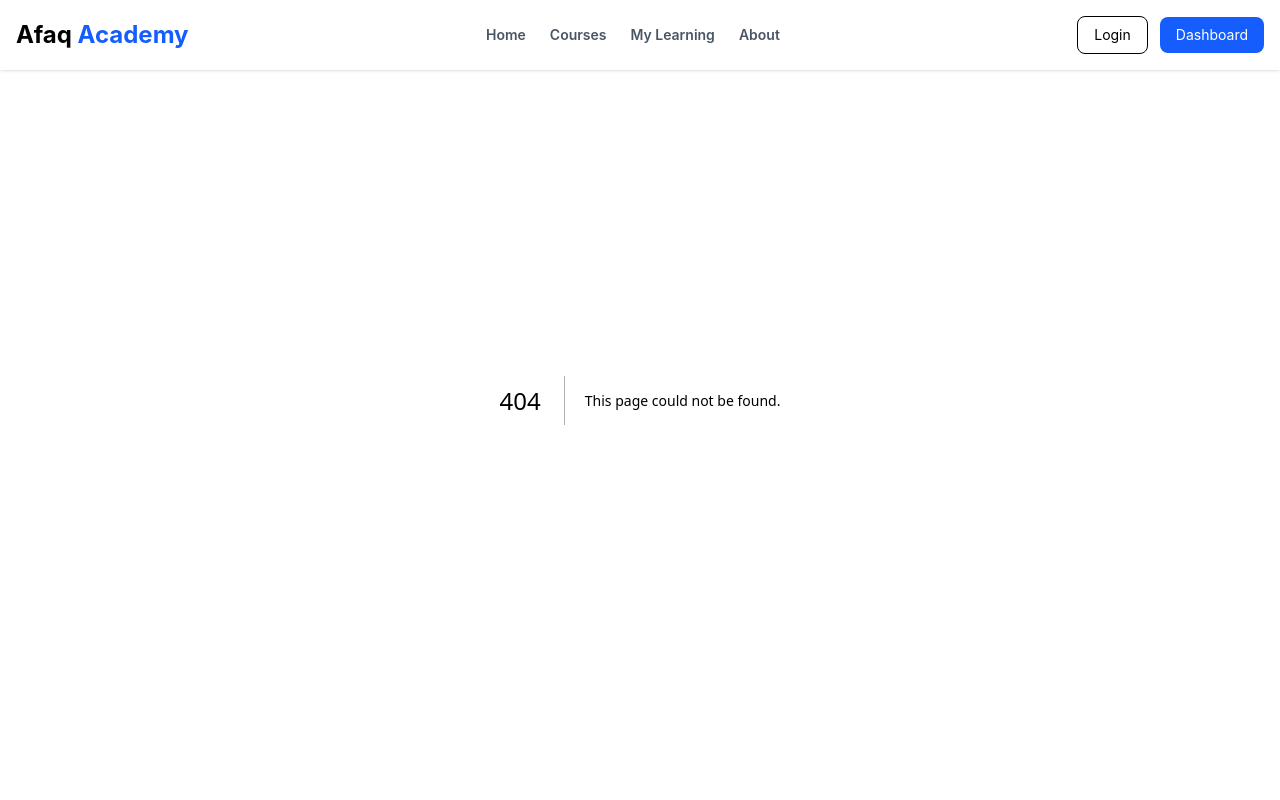
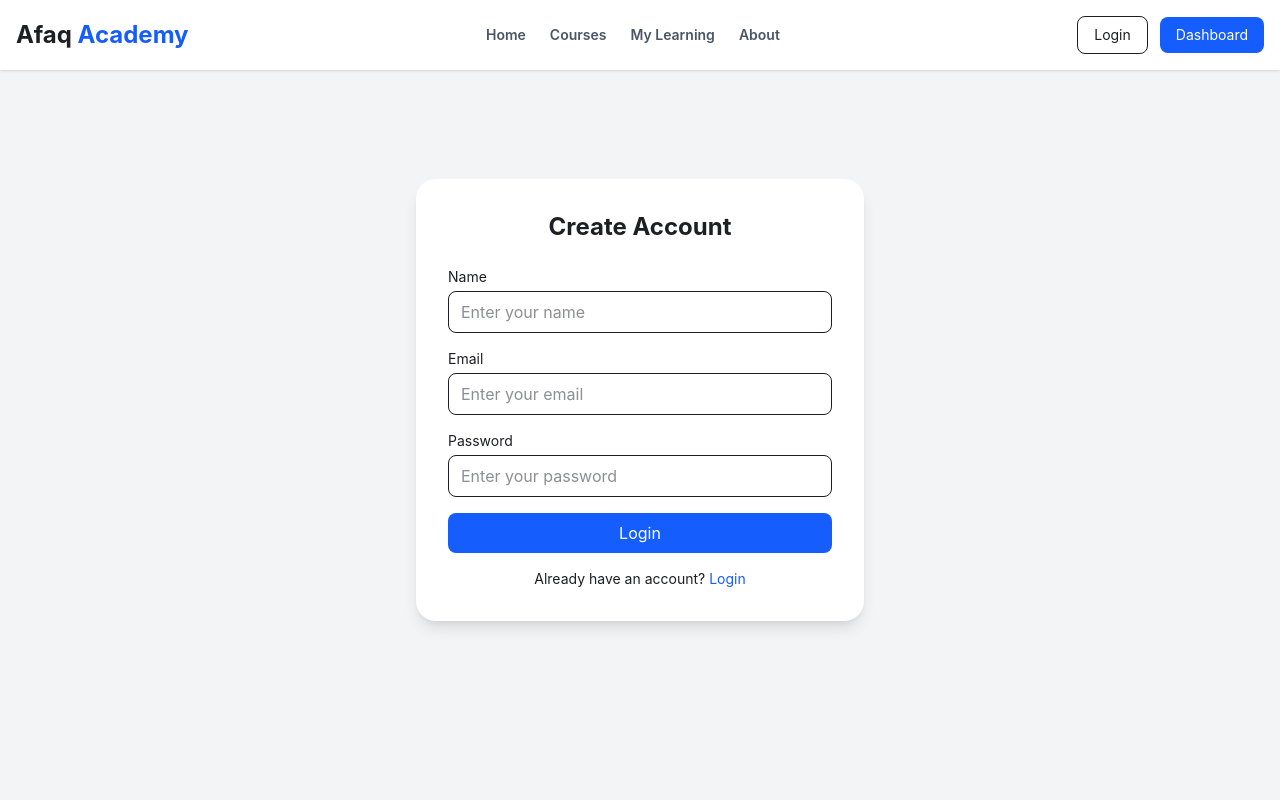
Before and after one commit to mahmoud709/NextJS-Training-Task1, a Next.js app: page /register in a window 1280 px wide. Before the commit this address had no page. Shown: the top 800 px of the page. Built offline with nearby package versions, Linux system fonts and the light colour scheme.

Commit message:
feat(register):add ui register page

```diff
--- /dev/null
+++ b/src/app/register/page.tsx
@@ -0,0 +1,69 @@
+"use client";
+
+import Link from "next/link";
+
+
+export default function RegisterPage() {
+   return (
+      <div className="min-h-screen flex items-center justify-center bg-gray-100 px-4">
+         <div className="bg-white shadow-lg rounded-2xl p-8 w-full max-w-md">
+
+            <h2 className="text-2xl font-bold text-center mb-6">
+               Create Account
+            </h2>
+
+            <form  className="space-y-4">
+
+               {/* Name */}
+               <div>
+                  <label className="block text-sm mb-1">Name</label>
+                  <input
+                     type="text"
+                     name="name"
+                     placeholder="Enter your name"
+                     className="w-full border rounded-md px-3 py-2 focus:outline-none focus:ring-2 focus:ring-blue-500 focus:border-0"
+                  />
+               </div>
+
+               {/* Email */}
+               <div>
+                  <label className="block text-sm mb-1">Email</label>
+                  <input
+                     type="email"
+                     name="email"
+                     placeholder="Enter your email"
+                     className="w-full border rounded-md px-3 py-2 focus:outline-none focus:ring-2 focus:ring-blue-500 focus:border-0"
+                  />
+               </div>
+
+               {/* Password */}
+               <div>
+                  <label className="block text-sm mb-1">Password</label>
+                  <input
+                     type="password"
+                     name="password"
+                     placeholder="Enter your password"
+                     className="w-full border rounded-md px-3 py-2 focus:outline-none focus:ring-2 focus:ring-blue-500 focus:border-0"
+                  />
+               </div>
+
+               {/* Button */}
+               <button
+                  type="submit"
+                  className="w-full bg-blue-600 text-white py-2 rounded-md hover:bg-blue-700 transition"
+               >
+                  Login
+               </button>
+            </form>
+
+            {/* Footer */}
+            <p className="text-sm text-center mt-4">
+               Already have an account?{" "}
+               <Link href={'/login'} className="text-blue-600 cursor-pointer hover:underline">
+                  Login
+               </Link>
+            </p>
+         </div>
+      </div>
+   );
+}
```
